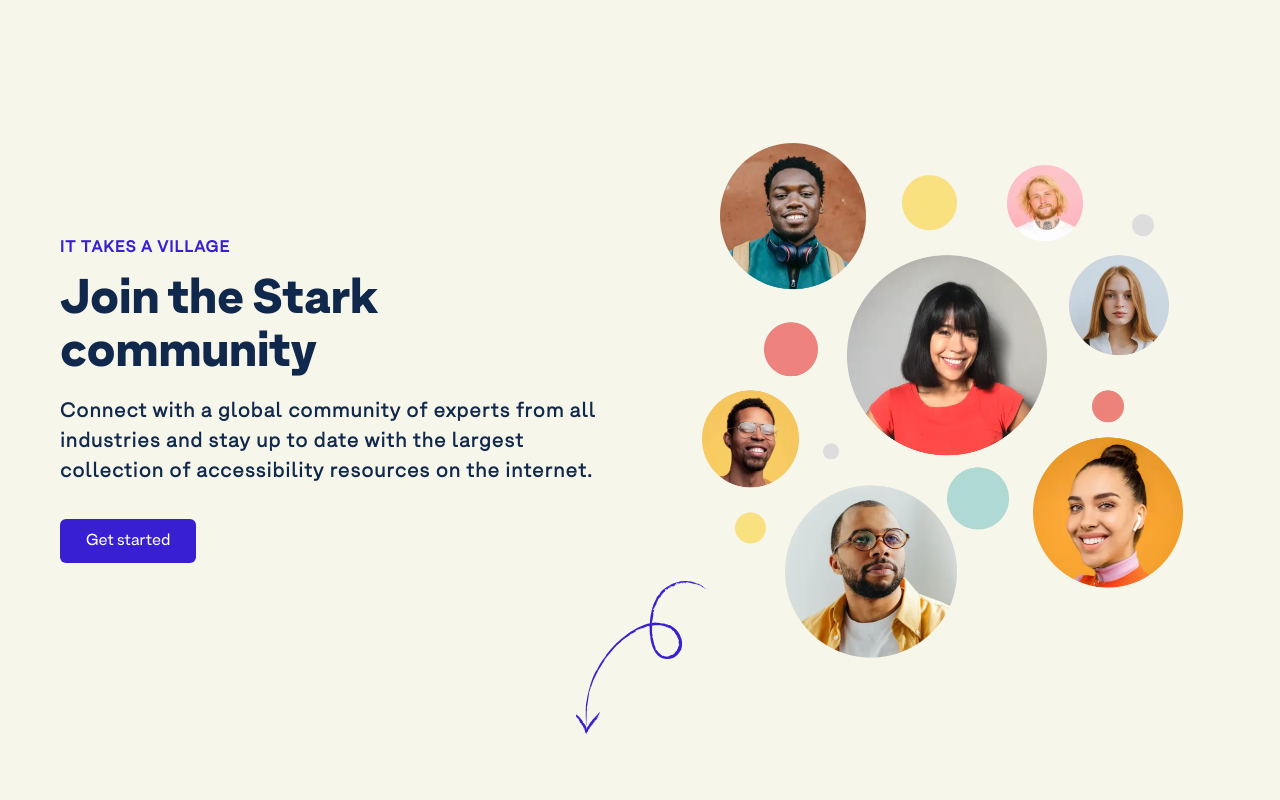
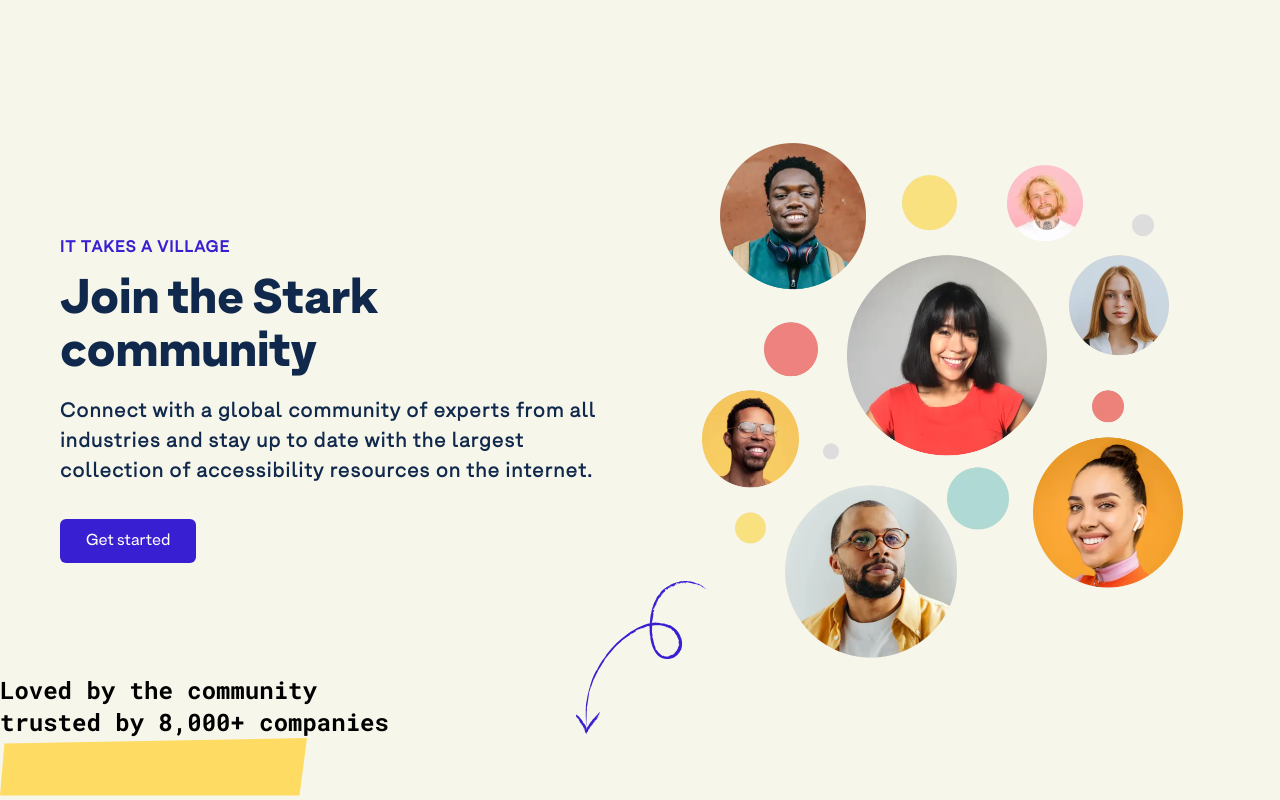
Before and after one commit to naiiiden/frontend-practice-stark-homepage, a React (Vite) app: page / in a window 1280 px wide. Shown: the part 5516-6316 px from the top of the page. Before the commit the page ends 6258 px from the top, so only its background shows below. Built offline with nearby package versions, Linux system fonts and the light colour scheme.

Commit message:
testimonials section heading

```diff
--- a/src/App.jsx
+++ b/src/App.jsx
@@ -5,6 +5,7 @@
 import Download from "./components/Download";
 import Features from "./components/Features";
 import CallToAction from "./components/CallToAction";
+import Testimonials from "./components/Testimonials";
 
 const App = () => {
   return (
@@ -16,6 +17,7 @@
         <Download/>
         <Features/>
         <CallToAction/>
+        <Testimonials/>
       </main>
     </div>
   )
--- /dev/null
+++ b/src/components/Testimonials.jsx
@@ -0,0 +1,18 @@
+import yellow_bg from "../assets/svg/yellow-bg.svg";
+
+const Testimonials = () => {
+    return (
+        <section className="testimonial-section">
+            <div className="h2-svg-container">
+                <h2>
+                    Loved by the community
+                    <br/>
+                    trusted by 8,000+ companies
+                </h2>
+                <img src={yellow_bg} alt=""/>
+            </div>
+        </section>
+    )
+}
+
+export default Testimonials;
```
